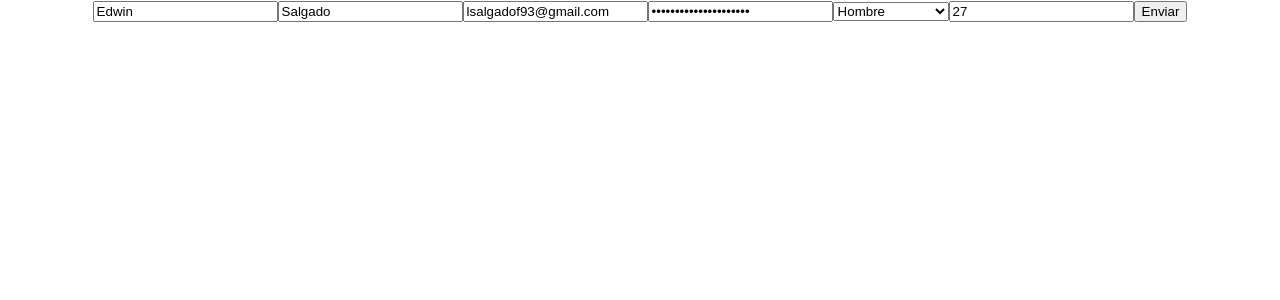
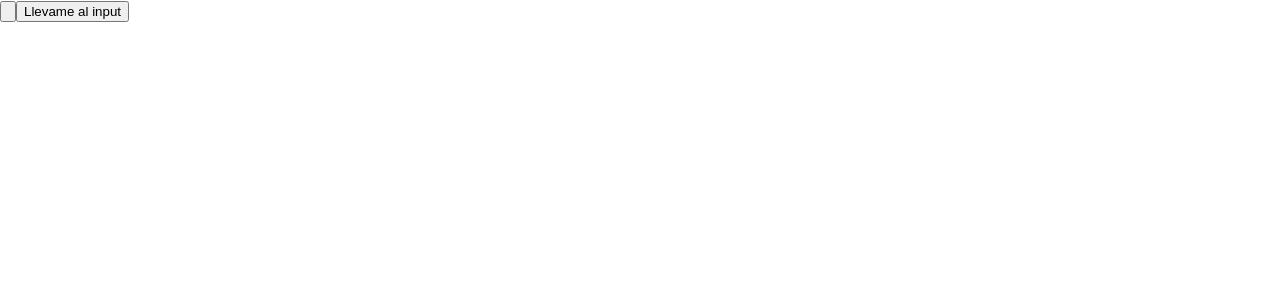
Before and after one commit to warderer/master-en-code, a React (Create React App) app in the folder clases/16.React/06.hooks/: page / in a window 1280 px wide. Shown: the top 300 px of the page. Built offline with nearby package versions, Linux system fonts and the light colour scheme.

Commit message:
hooks/useRef basic example

```diff
--- /dev/null
+++ b/clases/16.React/06.hooks/src/hook/Input.js
@@ -0,0 +1,24 @@
+import React, {useRef} from 'react'
+
+function Input () {
+    // usa useRef cuando quiera acceder/manipular al DOM de los elementos
+    // es similar a document.querySelector()
+    const myInput = useRef();
+
+    const onFocus = () => {
+        //document no EXISTE en React, por que hace referencia al DOM y no al Virtual DOM
+        //document.getElementById('myInput')
+        console.log(myInput.current);
+        myInput.current.focus();
+        console.log(myInput.current.getAttribute('type'));
+    }
+
+    return (
+        <div>
+            <input type="button" name="" id="myinput" placeholder="Mi texto" ref={myInput}/>
+            <button onClick={onFocus}>Llevame al input</button>
+        </div>
+    )
+}
+
+export default Input;
--- a/clases/16.React/06.hooks/src/index.js
+++ b/clases/16.React/06.hooks/src/index.js
@@ -1,13 +1,15 @@
 import React from 'react';
 import ReactDOM from 'react-dom';
 import './index.scss';
-import App from './App';
+//import App from './App';
 //import Counter from './Counter';
+import Input from './hook/Input';
+
 import reportWebVitals from './reportWebVitals';
 
 ReactDOM.render(
   <React.StrictMode>
-    <App />
+    <Input />
   </React.StrictMode>,
   document.getElementById('root')
 );
```
